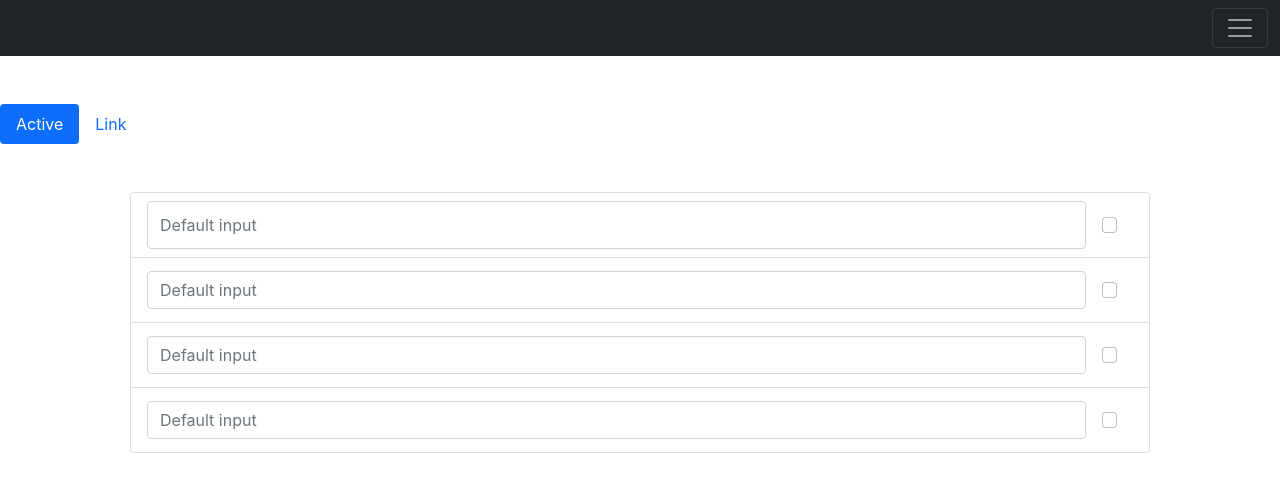
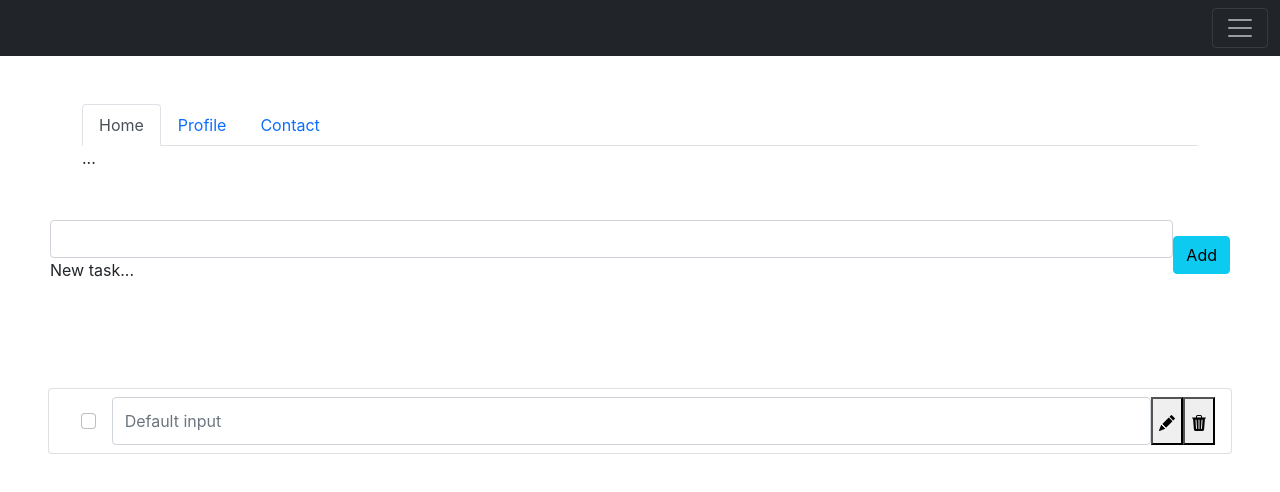
Before and after one commit to Jessicaribeiro03/front-end, a React (Create React App) app: page / in a window 1280 px wide. Shown: the top 492 px of the page. Built offline with nearby package versions, Linux system fonts and the light colour scheme.

Commit message:
começando estilizar

```diff
--- a/package.json
+++ b/package.json
@@ -10,9 +10,12 @@
     "@types/node": "^16.18.16",
     "@types/react": "^18.0.28",
     "@types/react-dom": "^18.0.11",
+    "@types/styled-components": "^5.1.26",
+    "bootstrap-icons": "^1.10.3",
     "react": "^18.2.0",
     "react-dom": "^18.2.0",
     "react-scripts": "5.0.1",
+    "styled-components": "^5.3.9",
     "typescript": "^4.9.5",
     "web-vitals": "^2.1.4"
   },
--- a/src/home/home-user-view.tsx
+++ b/src/home/home-user-view.tsx
@@ -1,10 +1,11 @@
 import React from "react";
+import { NewTask } from "./style";
 
 export class UserView extends React.Component{
     render(){
         return(
                 <div className="container-flex">
-                    {/* NavBar Hamburger */}
+                    {/* NavBar Hamburger  */}
                     <div className="collapse " id="navbarToggleExternalContent">
                         <div className="bg-dark p-4 ">
                             <h5 className="text-white h4">Collapsed content</h5>
@@ -20,44 +21,70 @@ export class UserView extends React.Component{
                         </nav>
                         {/* NavBar Hamburger */}
                         {/* NavTabs */}
-                        <div className="container-flex pt-5 m-auto">
-                        <ul className="nav nav-pills">
-                                <li className="nav-item">
-                                    <a className="nav-link active" aria-current="page" href="#">Active</a>
-                                </li>
-                                <li className="nav-item">
-                                    <a className="nav-link" href="#">Link</a>
-                                </li>
-                                </ul>
-                                </div>
+                        <div className="container mt-5" >
+                        <ul className="nav nav-tabs" id="myTab" role="tablist">
+                            <li className="nav-item" role="presentation">
+                                <button className="nav-link active" id="home-tab" data-bs-toggle="tab" data-bs-target="#home" type="button" role="tab" aria-controls="home" aria-selected="true">Home</button>
+                            </li>
+                            <li className="nav-item" role="presentation">
+                                <button className="nav-link" id="profile-tab" data-bs-toggle="tab" data-bs-target="#profile" type="button" role="tab" aria-controls="profile" aria-selected="false">Profile</button>
+                            </li>
+                            <li className="nav-item" role="presentation">
+                                <button className="nav-link" id="contact-tab" data-bs-toggle="tab" data-bs-target="#contact" type="button" role="tab" aria-controls="contact" aria-selected="false">Contact</button>
+                            </li>
+                        </ul>
+                            <div className="tab-content" id="myTabContent">
+                            <div className="tab-pane fade show active" id="home" role="tabpanel" aria-labelledby="home-tab">...</div>
+                            <div className="tab-pane fade" id="profile" role="tabpanel" aria-labelledby="profile-tab">...</div>
+                            <div className="tab-pane fade" id="contact" role="tabpanel" aria-labelledby="contact-tab">...</div>
+                            </div>
+                            </div>
+                             {/* NavTabs */}
                         {/* Formularios */}
+                        {/* Adicionar Nova Tarefa */}
+                                <NewTask>
 
-                        <div className="container ">
+
+                                 <form className="d-flex justify-content-center align-items-center">
+                                     <div className="form-outline flex-fill">
+                                        <input type="text" id="form2" className="form-control" />
+                                        <label className="form-label" htmlFor="form2">New task...</label>
+                                    </div>
+                                    <div className="position-sticky  ">
+                                        <button type="submit" id="buttonAdd" className="btn btn-info ">Add</button>
+                                    </div>
+                                </form>
+
+
+                                </NewTask>
+
+
+
+                        {/* Adicionar Nova Tarefa */}
+
+                        <div>
                         <ul className="list-group p-5 justify-content-between">
-                                <li className="list-group-item d-flex ">
-                                    <input className="form-control" type="text" placeholder="Default input" aria-label="default input example"/>
+                                <li className="list-group-item d-flex flex-fill ">
                                     <input className="form-check-input m-3" type="checkbox" value="" aria-label="..."/>
+                                    <input className="form-control " type="text" placeholder="Default input" aria-label="default input example"/>
+                                    {/* Icones */}
+                                    <button>
+                                    <svg xmlns="http://www.w3.org/2000/svg" width="16" height="16" fill="currentColor" className="bi bi-pencil-fill" viewBox="0 0 16 16">
+                                    <path d="M12.854.146a.5.5 0 0 0-.707 0L10.5 1.793 14.207 5.5l1.647-1.646a.5.5 0 0 0 0-.708l-3-3zm.646 6.061L9.793 2.5 3.293 9H3.5a.5.5 0 0 1 .5.5v.5h.5a.5.5 0 0 1 .5.5v.5h.5a.5.5 0 0 1 .5.5v.5h.5a.5.5 0 0 1 .5.5v.207l6.5-6.5zm-7.468 7.468A.5.5 0 0 1 6 13.5V13h-.5a.5.5 0 0 1-.5-.5V12h-.5a.5.5 0 0 1-.5-.5V11h-.5a.5.5 0 0 1-.5-.5V10h-.5a.499.499 0 0 1-.175-.032l-.179.178a.5.5 0 0 0-.11.168l-2 5a.5.5 0 0 0 .65.65l5-2a.5.5 0 0 0 .168-.11l.178-.178z"/>
+                                    </svg>
+                                    </button>
+                                    <button>
+
+                                    <svg xmlns="http://www.w3.org/2000/svg" width="16" height="16" fill="currentColor" className="bi bi-trash3-fill" viewBox="0 0 16 16">
+                                    <path d="M11 1.5v1h3.5a.5.5 0 0 1 0 1h-.538l-.853 10.66A2 2 0 0 1 11.115 16h-6.23a2 2 0 0 1-1.994-1.84L2.038 3.5H1.5a.5.5 0 0 1 0-1H5v-1A1.5 1.5 0 0 1 6.5 0h3A1.5 1.5 0 0 1 11 1.5Zm-5 0v1h4v-1a.5.5 0 0 0-.5-.5h-3a.5.5 0 0 0-.5.5ZM4.5 5.029l.5 8.5a.5.5 0 1 0 .998-.06l-.5-8.5a.5.5 0 1 0-.998.06Zm6.53-.528a.5.5 0 0 0-.528.47l-.5 8.5a.5.5 0 0 0 .998.058l.5-8.5a.5.5 0 0 0-.47-.528ZM8 4.5a.5.5 0 0 0-.5.5v8.5a.5.5 0 0 0 1 0V5a.5.5 0 0 0-.5-.5Z"/>
+                                    </svg>
+                                    </button>
+                                    {/* Icones */}
 
                                 </li>
-                                <li className="list-group-item d-flex   ">
-                                    <input className="form-control m-auto" type="text" placeholder="Default input" aria-label="default input example"/>
-                                    <input className="form-check-input m-3 " type="checkbox" value="" aria-label="..."/>
-
-                                </li>
-                                <li className="list-group-item d-flex  ">
-                                    <input className="form-control m-auto" type="text" placeholder="Default input" aria-label="default input example"/>
-                                    <input className="form-check-input m-3 " type="checkbox" value="" aria-label="..."/>
-
-                                </li>
-                                <li className="list-group-item d-flex  ">
-                                    <input className="form-control m-auto" type="text" placeholder="Default input" aria-label="default input example"/>
-                                    <input className="form-check-input m-3 " type="checkbox" value="" aria-label="..."/>
-
-                                </li>
-
                               </ul>
                               </div>
-                                {/* Formularios */}
+
                  </div>
         )
     };
--- /dev/null
+++ b/src/home/style.tsx
@@ -0,0 +1,25 @@
+import styled from "styled-components";
+
+
+
+export const NewTask = styled.div`
+display: block;
+
+margin: 50px;
+
+
+`
+
+export const buttonAdd = styled.button`
+  background-color: #4CAF50; /* Green */
+  border: none;
+  color: white;
+  padding: 15px 32px;
+  text-align: center;
+  text-decoration: none;
+  display: inline-block;
+  font-size: 16px;
+
+
+
+`
--- a/tsconfig.json
+++ b/tsconfig.json
@@ -18,7 +18,7 @@
     "resolveJsonModule": true,
     "isolatedModules": true,
     "noEmit": true,
-    "jsx": "react-jsx"
+    "jsx": "react"
   },
   "include": [
     "src"
```
Also changed, not shown: 1 other file (tests, documents, lock files or other folders).
